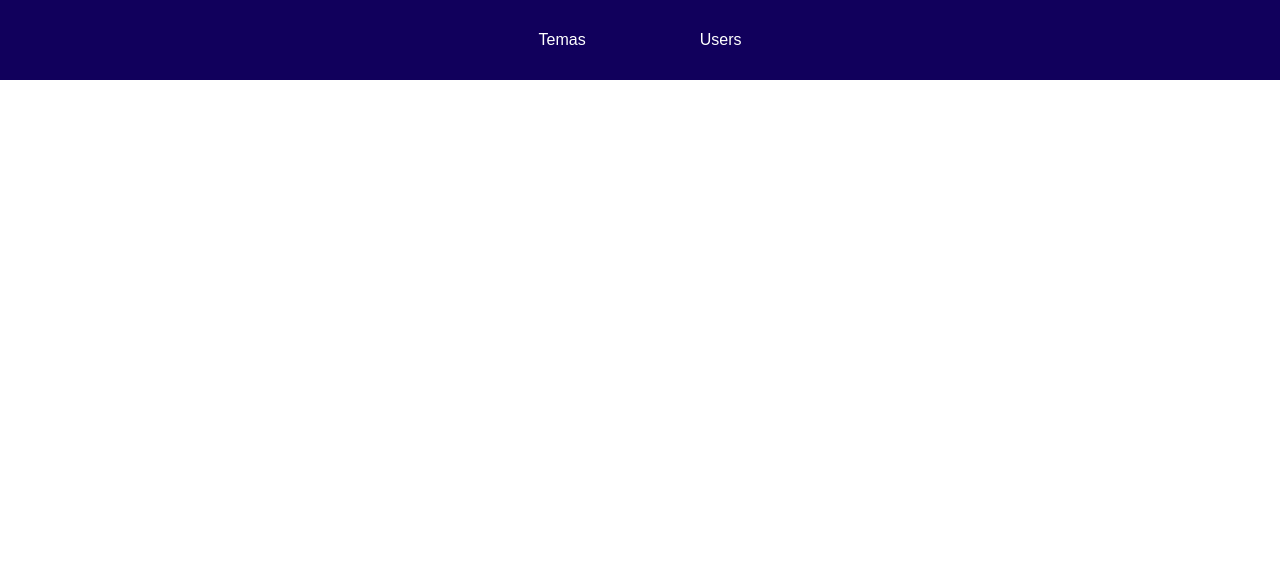
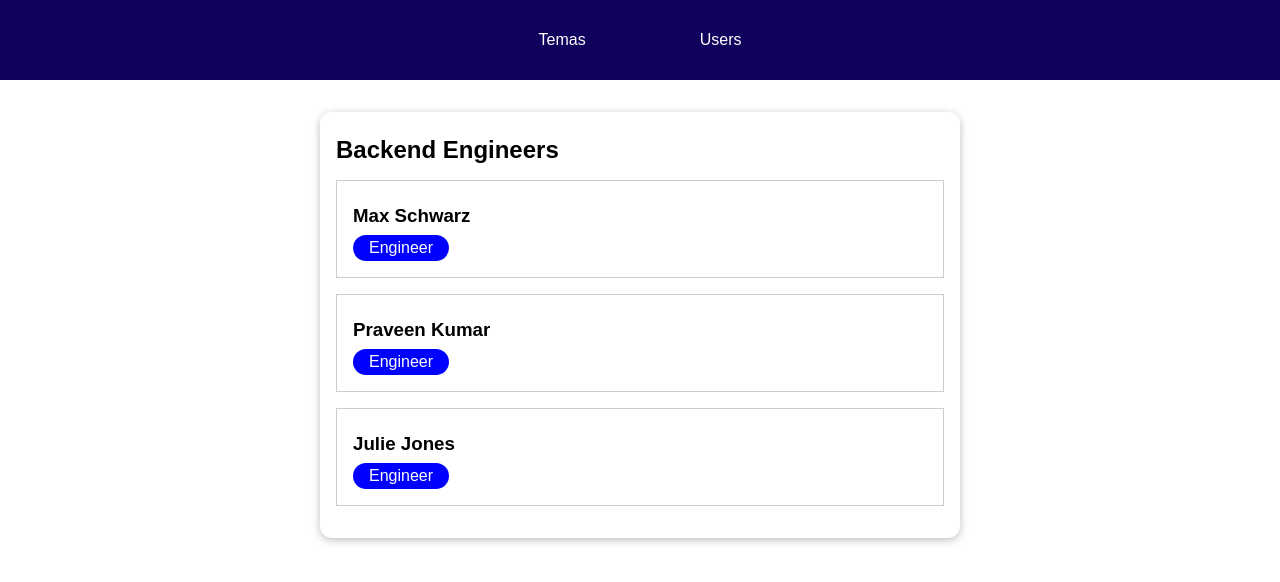
Before and after one commit to davitlabadze/routing-vue, a Vue app: page /teams/t2 in a window 1280 px wide. Before the commit this address had no page. Shown: the top 582 px of the page. Built offline with nearby package versions, Linux system fonts and the light colour scheme.

Commit message:
passing data with route params dynamic segments

```diff
--- a/src/components/teams/TeamMembers.vue
+++ b/src/components/teams/TeamMembers.vue
@@ -16,18 +16,29 @@
 import UserItem from '../users/UserItem.vue';
 
 export default {
+  inject: ['users','teams'],
   components: {
     UserItem
   },
   data() {
     return {
-      teamName: 'Test',
-      members: [
-        { id: 'u1', fullName: 'Max Schwarz', role: 'Engineer' },
-        { id: 'u2', fullName: 'Max Schwarz', role: 'Engineer' },
-      ],
+      teamName: '',
+      members: [],
     };
   },
+  created() {
+    // this.route.path //teams/team id
+    const teamId = this.$route.params.teamId;
+    const selectedTeam = this.teams.find(team => team.id === teamId);
+    const members = selectedTeam.members;
+    const selectedMembers = [];
+    for(const member of members){
+      const selectedUser = this.users.find(user => user.id === member);
+      selectedMembers.push(selectedUser);
+    }
+    this.members = selectedMembers;
+    this.teamName = selectedTeam.name;
+  }
 };
 </script>
 
--- a/src/main.js
+++ b/src/main.js
@@ -4,11 +4,15 @@
 import App from './App.vue';
 import TeamsList from './components/teams/TeamMembers.vue';
 import UserList from './components/users/UsersList.vue';
+import TeamMembers from './components/teams/TeamMembers.vue'
+
+
 const router = createRouter({
     history: createWebHistory(),
     routes : [
         {path: '/teams' ,component:TeamsList},
-        {path: '/users' ,component:UserList}
+        {path: '/users' ,component:UserList},
+        {path: '/teams/:teamId', component:TeamMembers},
     ],
     linkActiveClass: 'active'
 });
```
